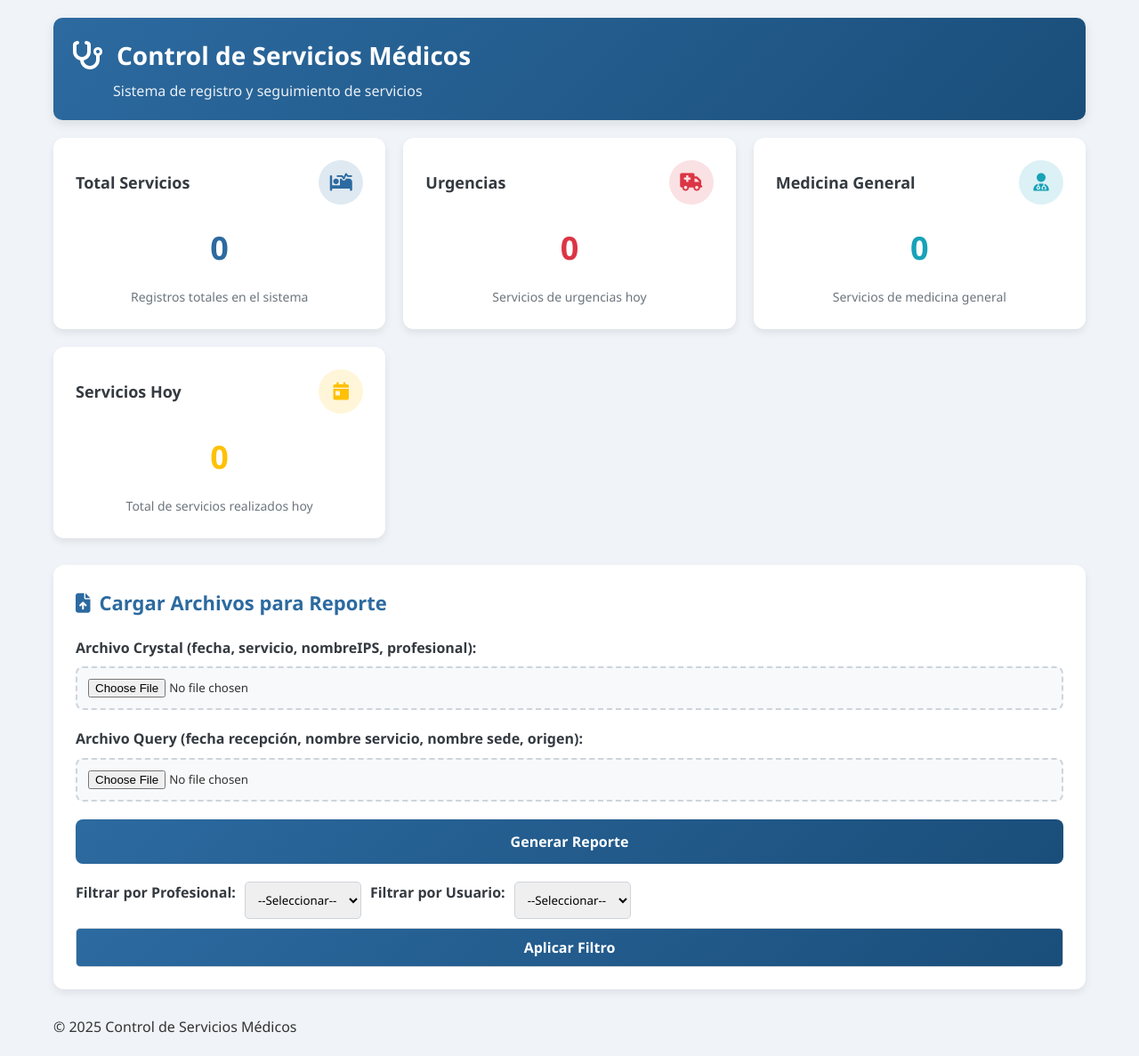
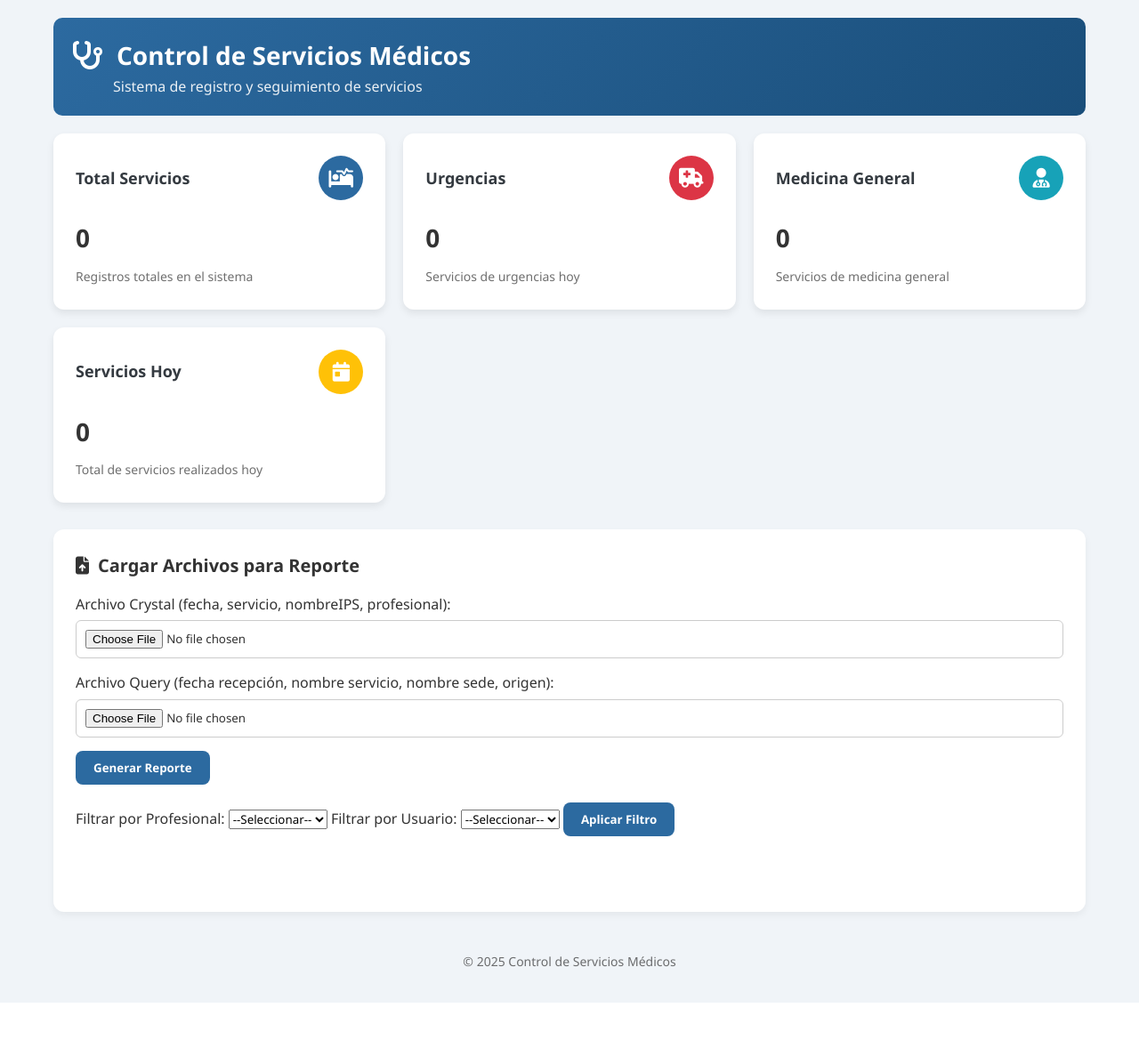
Before and after one commit to Gobo-AndresH/servicios_medicos, a Flask app: page / in a window 1280 px wide. Shown: the whole page at 89% size. After the commit the page ends 1127 px from the top, so only its background shows below. Run offline with Flask 3, Linux system fonts and the light colour scheme.

Commit message:
Update styles.css

```diff
--- a/static/css/styles.css
+++ b/static/css/styles.css
@@ -9,195 +9,51 @@
     --today: #ffc107;
 }
 
-* {
-    margin: 0;
-    padding: 0;
-    box-sizing: border-box;
-    font-family: 'Segoe UI', Tahoma, Geneva, Verdana, sans-serif;
-}
+* { margin:0; padding:0; box-sizing:border-box; font-family: 'Segoe UI', sans-serif; }
 
-body {
-    background-color: #f0f4f8;
-    color: #333;
-    line-height: 1.6;
-}
+body { background:#f0f4f8; color:#333; line-height:1.6; }
+.container { max-width:1200px; margin:0 auto; padding:20px; }
 
-.container {
-    max-width: 1200px;
-    margin: 0 auto;
-    padding: 20px;
-}
+header { background: linear-gradient(135deg,var(--primary),#1a4e7a); color:#fff; padding:20px; border-radius:10px; margin-bottom:20px; }
+h1 { font-size:28px; display:flex; align-items:center; }
+h1 i { margin-right:15px; font-size:32px; }
+.subtitle { font-size:16px; opacity:0.9; margin-left:47px; }
 
-header {
-    background: linear-gradient(135deg, var(--primary), #1a4e7a);
-    color: white;
-    padding: 20px;
-    border-radius: 10px;
-    margin-bottom: 20px;
-    box-shadow: 0 4px 12px rgba(0, 0, 0, 0.1);
-}
+.dashboard { display:grid; grid-template-columns:repeat(auto-fit,minmax(280px,1fr)); gap:20px; margin-bottom:30px; }
 
-h1 {
-    font-size: 28px;
-    margin-bottom: 5px;
-    display: flex;
-    align-items: center;
-}
+.card { background:#fff; border-radius:12px; padding:25px; box-shadow:0 4px 8px rgba(0,0,0,0.08); transition: all 0.3s; }
+.card:hover { transform: translateY(-5px); box-shadow:0 8px 16px rgba(0,0,0,0.1); }
+.card-header { display:flex; justify-content:space-between; align-items:center; margin-bottom:20px; }
+.card-title { font-size:18px; font-weight:600; color:var(--dark); }
+.icon { width:50px; height:50px; display:flex; justify-content:center; align-items:center; border-radius:50%; color:#fff; font-size:22px; }
+.icon-total { background: var(--primary); }
+.icon-urgencias { background: var(--urgent); }
+.icon-general { background: var(--general); }
+.icon-today { background: var(--today); }
+.value { font-size:28px; font-weight:700; margin-bottom:10px; }
+.card-footer { font-size:14px; opacity:0.7; }
 
-h1 i {
-    margin-right: 15px;
-    font-size: 32px;
-}
+.upload-section { background:#fff; padding:25px; border-radius:12px; box-shadow:0 4px 8px rgba(0,0,0,0.05); }
+.section-title { font-size:20px; margin-bottom:15px; display:flex; align-items:center; }
+.section-title i { margin-right:10px; }
 
-.subtitle {
-    font-size: 16px;
-    opacity: 0.9;
-    margin-left: 47px;
-}
+.form-group { margin-bottom:15px; display:flex; flex-direction:column; }
+label { margin-bottom:5px; font-weight:500; }
+.file-input { padding:10px; border-radius:6px; border:1px solid #ccc; }
+.btn { background: var(--primary); color:#fff; padding:10px 20px; border:none; border-radius:8px; cursor:pointer; font-weight:600; transition: background 0.3s; }
+.btn:hover { background:#1a4e7a; }
 
-.dashboard {
-    display: grid;
-    grid-template-columns: repeat(auto-fit, minmax(280px, 1fr));
-    gap: 20px;
-    margin-bottom: 30px;
-}
+.result { margin-top:20px; padding:20px; border-radius:10px; }
+.result.success { background:#e6f7ff; border:1px solid #91d5ff; }
+.result.error { background:#ffe6e6; border:1px solid #ff6b6b; }
 
-.card {
-    background: white;
-    border-radius: 12px;
-    padding: 25px;
-    box-shadow: 0 4px 8px rgba(0, 0, 0, 0.08);
-    transition: transform 0.3s ease, box-shadow 0.3s ease;
-}
+.table-responsive { overflow-x:auto; }
+.result table { width:100%; border-collapse:collapse; margin-top:15px; }
+.result table th,
+.result table td { padding:12px 15px; border-bottom:1px solid #dee2e6; text-align:left; }
+.result table th { background:var(--primary); color:#fff; font-weight:600; }
+.result table tr:nth-child(even) { background:#f8f9fa; }
+.result table tr:hover { background:#e2f0ff; transition:0.3s; }
 
-.card:hover {
-    transform: translateY(-5px);
-    box-shadow: 0 8px 16px rgba(0, 0, 0, 0.1);
-}
-
-.card-header {
-    display: flex;
-    justify-content: space-between;
-    align-items: center;
-    margin-bottom: 20px;
-}
-
-.card-title {
-    font-size: 18px;
-    font-weight: 600;
-    color: var(--dark);
-}
-
-.icon {
-    width: 50px;
-    height: 50px;
-    border-radius: 50%;
-    display: flex;
-    align-items: center;
-    justify-content: center;
-    font-size: 20px;
-}
-
-.icon-total { background-color: rgba(44, 106, 160, 0.15); color: var(--primary); }
-.icon-urgencias { background-color: rgba(220, 53, 69, 0.15); color: var(--urgent); }
-.icon-general { background-color: rgba(23, 162, 184, 0.15); color: var(--general); }
-.icon-today { background-color: rgba(255, 193, 7, 0.15); color: var(--today); }
-
-.value { font-size: 36px; font-weight: 700; text-align: center; margin: 15px 0; }
-.value-total { color: var(--primary); }
-.value-urgencias { color: var(--urgent); }
-.value-general { color: var(--general); }
-.value-today { color: var(--today); }
-
-.card-footer { text-align: center; margin-top: 15px; font-size: 14px; color: #6c757d; }
-
-.upload-section {
-    background: white;
-    border-radius: 12px;
-    padding: 25px;
-    box-shadow: 0 4px 8px rgba(0, 0, 0, 0.08);
-    margin-bottom: 30px;
-}
-
-.section-title { font-size: 22px; margin-bottom: 20px; color: var(--primary); display: flex; align-items: center; }
-.section-title i { margin-right: 10px; }
-
-.form-group { margin-bottom: 20px; }
-label { display: block; margin-bottom: 8px; font-weight: 600; color: var(--dark); }
-.file-input {
-    width: 100%;
-    padding: 12px;
-    border: 2px dashed #ced4da;
-    border-radius: 8px;
-    background-color: #f8f9fa;
-    cursor: pointer;
-    transition: border-color 0.3s;
-}
-.file-input:hover { border-color: var(--primary); }
-
-.btn {
-    display: block;
-    width: 100%;
-    padding: 14px;
-    background: linear-gradient(135deg, var(--primary), #1a4e7a);
-    color: white;
-    border: none;
-    border-radius: 8px;
-    font-size: 16px;
-    font-weight: 600;
-    cursor: pointer;
-    transition: all 0.3s;
-}
-.btn:hover {
-    background: linear-gradient(135deg, #1a4e7a, var(--primary));
-    transform: translateY(-2px);
-    box-shadow: 0 4px 8px rgba(0, 0, 0, 0.15);
-}
-
-.result { margin-top: 20px; padding: 15px; border-radius: 8px; display: none; text-align: center; }
-.success { background-color: #d4edda; color: #155724; border: 1px solid #c3e6cb; }
-.error { background-color: #f8d7da; color: #721c24; border: 1px solid #f5c6cb; }
-
-.filter-section { margin-top: 20px; display: flex; flex-wrap: wrap; gap: 10px; }
-.filter-section select, .filter-section button { padding: 10px; border-radius: 5px; border: 1px solid #ced4da; }
-
-@media (max-width: 768px) {
-    .dashboard { grid-template-columns: 1fr; }
-    h1 { font-size: 24px; }
-    .value { font-size: 32px; }
-    .subtitle { margin-left: 0; text-align: center; }
-}
-/* Tabla de resultados moderna y responsive */
-.result table {
-    width: 100%;
-    border-collapse: collapse;
-    margin-top: 15px;
-    overflow-x: auto;
-}
-
-.result table th,
-.result table td {
-    padding: 12px 15px;
-    text-align: left;
-    border-bottom: 1px solid #dee2e6;
-}
-
-.result table th {
-    background-color: var(--primary);
-    color: white;
-    font-weight: 600;
-}
-
-.result table tr:nth-child(even) {
-    background-color: #f8f9fa;
-}
-
-.result table tr:hover {
-    background-color: #e2f0ff;
-    transition: background-color 0.3s;
-}
-
-/* Scroll horizontal para móviles */
-.result {
-    overflow-x: auto;
-}
+footer { text-align:center; padding:15px; margin-top:30px; font-size:14px; opacity:0.7; }
+.loading { display:flex; align-items:center; gap:10px; font-size:16px; }
```
